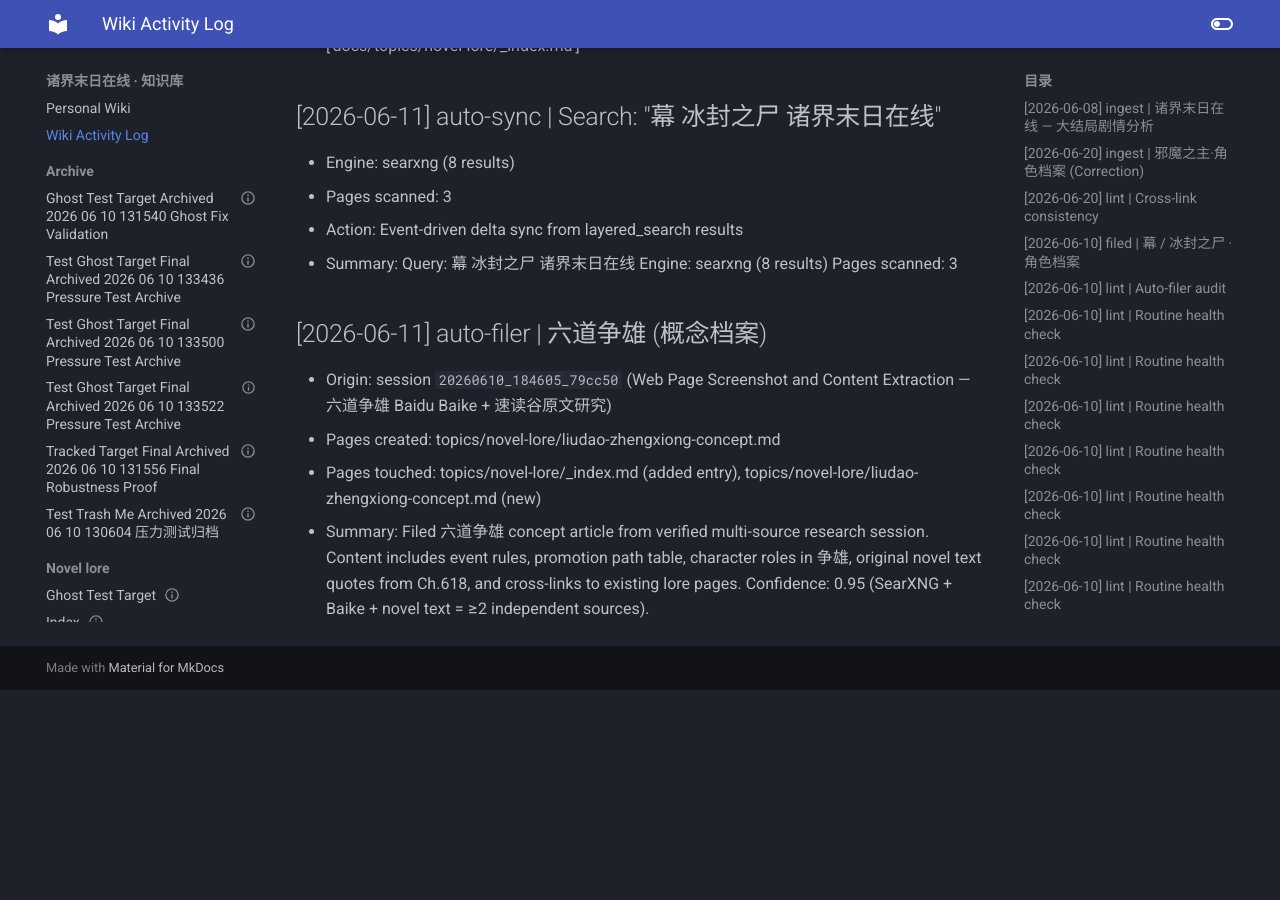
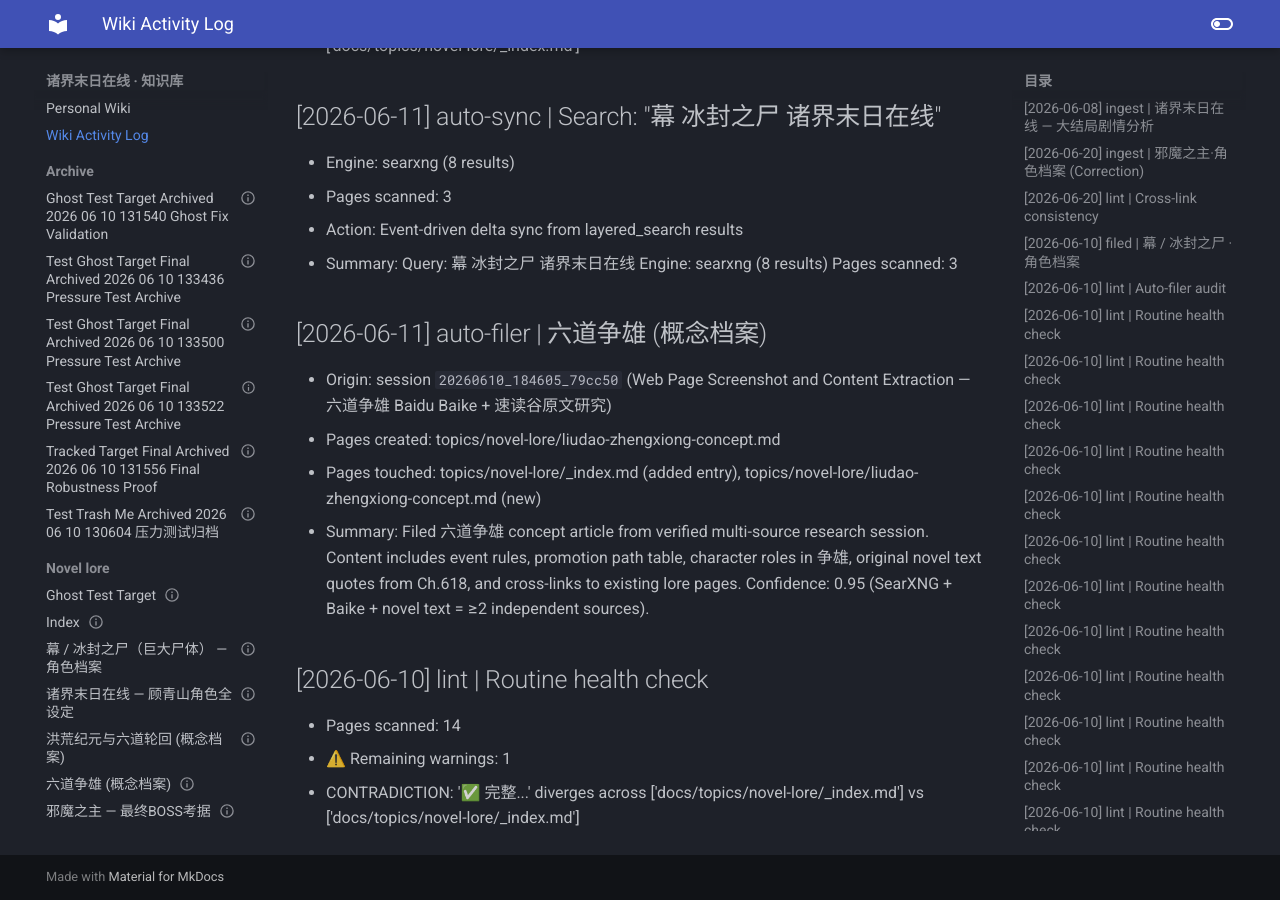
Before and after one commit to Zack3155/llm-wiki, an MkDocs documentation site: the page built from docs/log.md, in a window 1280 px wide and 900 px high, scrolled down 7455 px. Built offline with MkDocs 1.6.1 and Material for MkDocs 9.7.7, drawn with Linux system fonts in a browser that asks for light colours; before the commit the page ends 8145 px from its top, so only the background shows below that.

```diff
--- a/docs/log.md
+++ b/docs/log.md
@@ -181,3 +181,8 @@
 - Pages created: topics/novel-lore/liudao-zhengxiong-concept.md
 - Pages touched: topics/novel-lore/_index.md (added entry), topics/novel-lore/liudao-zhengxiong-concept.md (new)
 - Summary: Filed 六道争雄 concept article from verified multi-source research session. Content includes event rules, promotion path table, character roles in 争雄, original novel text quotes from Ch.618, and cross-links to existing lore pages. Confidence: 0.95 (SearXNG + Baike + novel text = ≥2 independent sources).
+
+## [2026-06-10] lint | Routine health check
+- Pages scanned: 14
+- ⚠️ Remaining warnings: 1
+  - CONTRADICTION: '✅ 完整...' diverges across ['docs/topics/novel-lore/_index.md'] vs ['docs/topics/novel-lore/_index.md']
```
